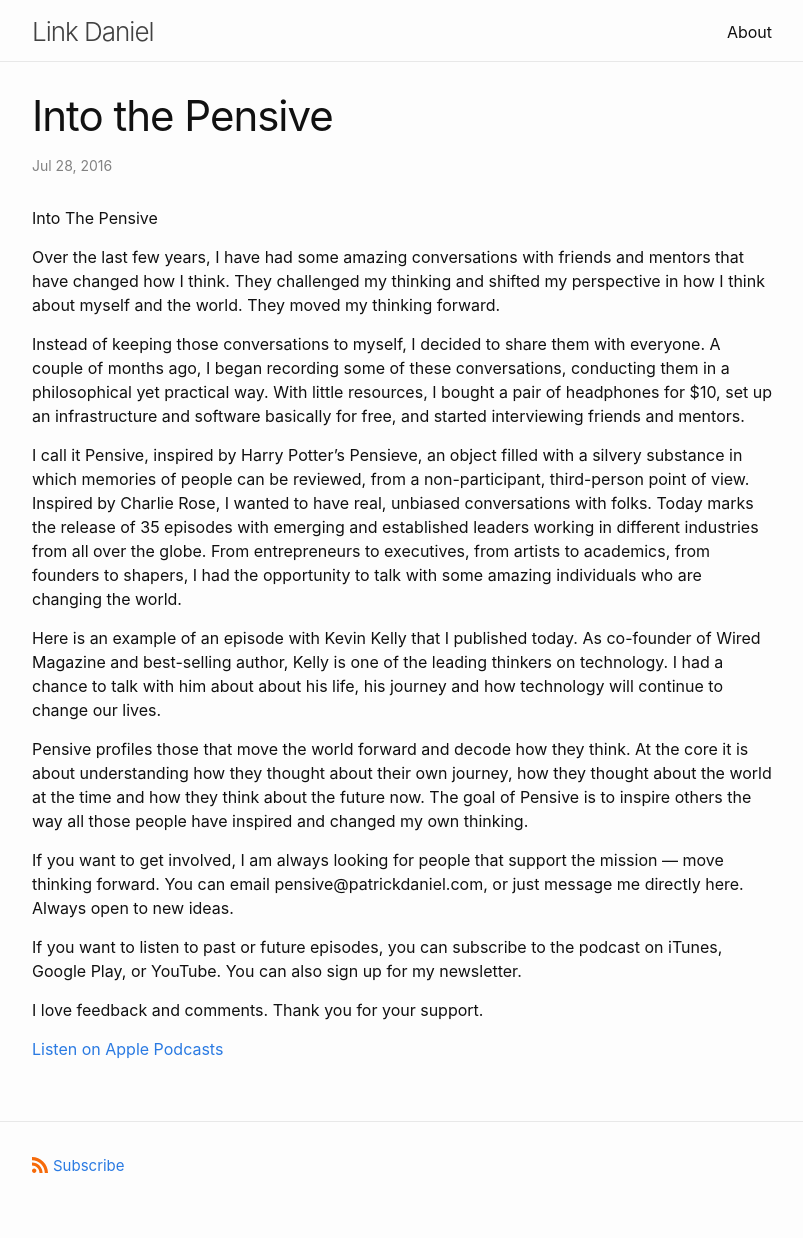
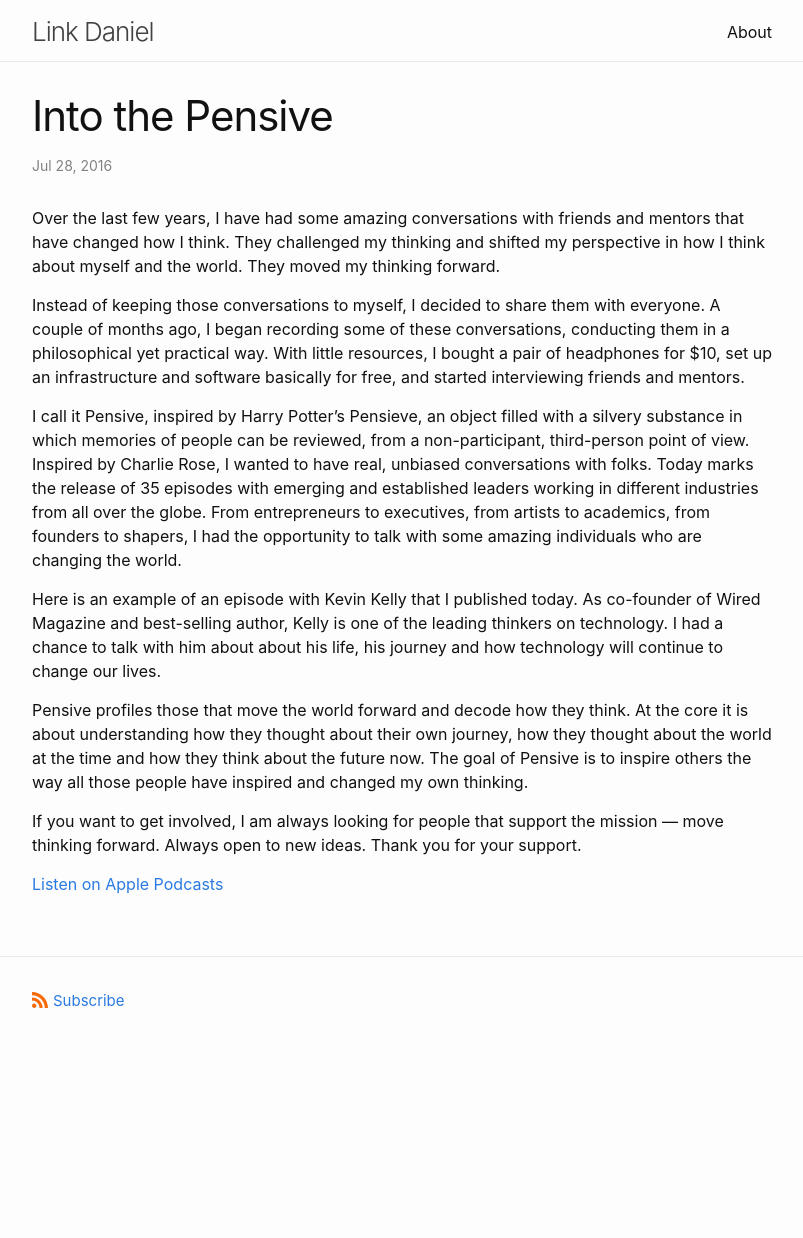
Before and after one commit to link-daniel/link.github.io, a Jekyll site: the page built from pensive.md, in a window 1280 px wide. Shown: the whole page, without its empty margins (238-1041 px from the left). Built offline with Jekyll 4.4.1, drawn with Linux system fonts in a browser that asks for light colours; after the commit the page ends 1073 px from its top, so only the background shows below that.

Commit message:
Update pensive.md

```diff
--- a/pensive.md
+++ b/pensive.md
@@ -5,8 +5,6 @@ categories:
 tags:
 date: July 28 2016
 ---
-
-Into The Pensive
 
 Over the last few years, I have had some amazing conversations with friends and mentors that have changed how I think. They challenged my thinking and shifted my perspective in how I think about myself and the world. They moved my thinking forward.
 
@@ -19,10 +17,6 @@ Here is an example of an episode with Kevin Kelly that I published today. As co-
 
 Pensive profiles those that move the world forward and decode how they think. At the core it is about understanding how they thought about their own journey, how they thought about the world at the time and how they think about the future now. The goal of Pensive is to inspire others the way all those people have inspired and changed my own thinking.
 
-If you want to get involved, I am always looking for people that support the mission — move thinking forward. You can email pensive@patrickdaniel.com, or just message me directly here. Always open to new ideas.
-
-If you want to listen to past or future episodes, you can subscribe to the podcast on iTunes, Google Play, or YouTube. You can also sign up for my newsletter.
-
-I love feedback and comments. Thank you for your support.
+If you want to get involved, I am always looking for people that support the mission — move thinking forward. Always open to new ideas. Thank you for your support.
 
 [Listen on Apple Podcasts](https://podcasts.apple.com/us/podcast/pensive/id1073842792?mt=2)
```
